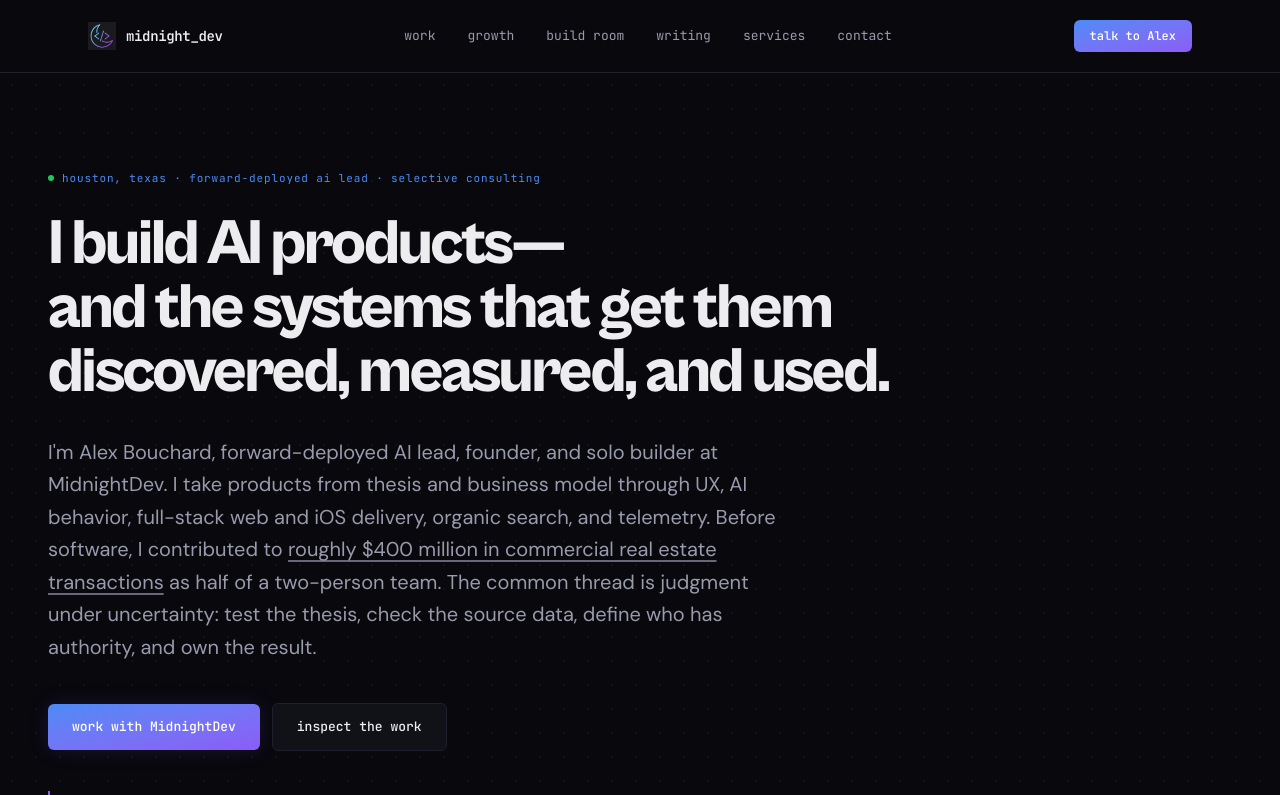
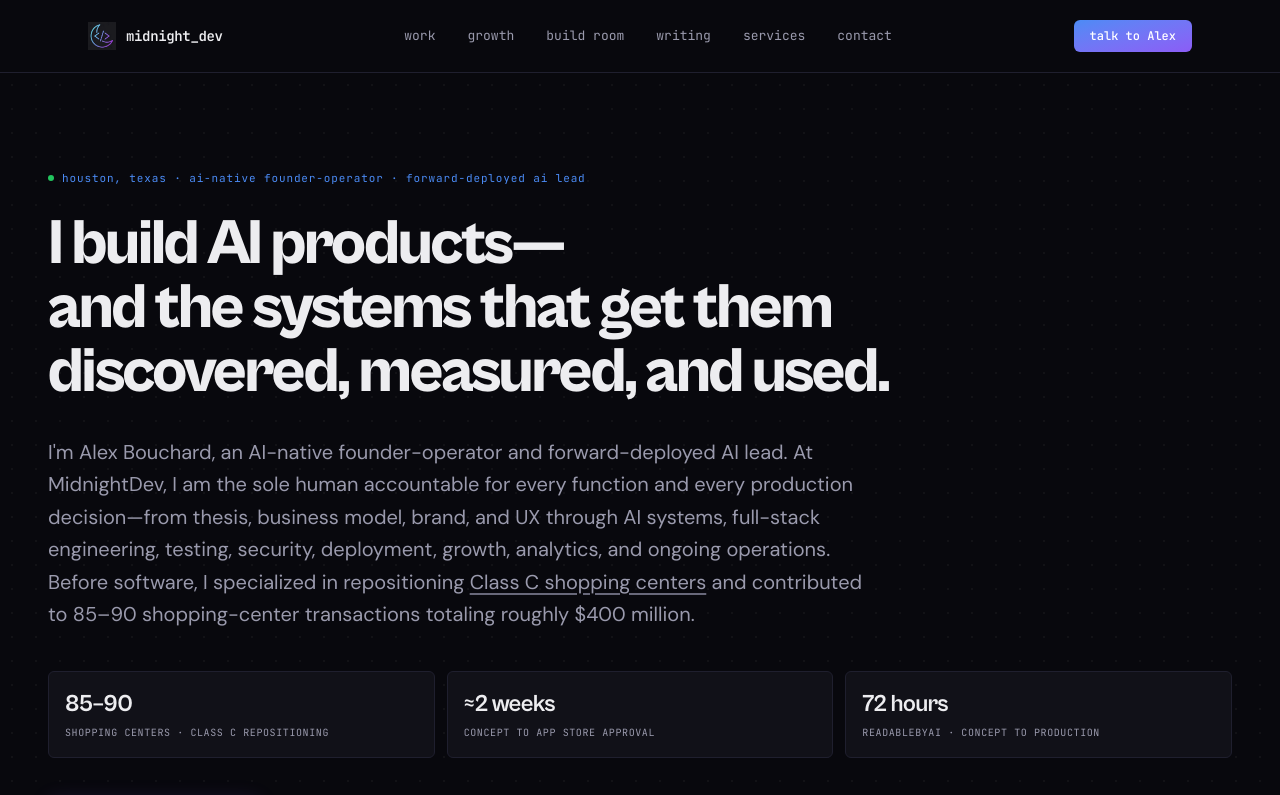
Before and after one commit to abouchard11/midnightdev, a Next.js app: page / in a window 1280 px wide. Shown: the top 795 px of the page. Built offline with nearby package versions, Linux system fonts and the light colour scheme.

Commit message:
Clarify end-to-end founder-operator scope

```diff
--- a/src/app/page.tsx
+++ b/src/app/page.tsx
@@ -7,9 +7,9 @@ import { Nav } from "@/components/nav";
 import { projectList } from "@/data/projects";
 
 export const metadata: Metadata = {
-  title: "Forward-Deployed AI Lead | Product & Growth Systems",
+  title: "AI-Native Founder-Operator | Forward-Deployed AI Lead",
   description:
-    "Alex Bouchard is a forward-deployed AI lead who builds products and the organic growth systems that get them discovered, measured, and used—from thesis through web and iOS launch, SEO/GEO, PostHog, and iteration.",
+    "Alex Bouchard is an AI-native founder-operator and forward-deployed AI lead—the sole human accountable from product thesis and business model through engineering, release, growth, analytics, and operation.",
   alternates: {
     canonical: "/",
   },
@@ -104,6 +104,12 @@ const posthogProof = [
 
 const selectedWebSystems = [
   {
+    name: "ReadableByAI",
+    href: "https://readablebyai.com",
+    detail:
+      "An AI-crawler visibility system taken from concept to production in 72 hours: active probes, customer-owned monitoring, log analysis, a 661-company benchmark, and a paid verification path.",
+  },
+  {
     name: "Jones Act Calculator",
     href: "https://www.jonesactcalculator.com",
     detail:
@@ -172,7 +178,7 @@ export default function Home() {
           <div className="mx-auto max-w-[var(--content-max)]">
             <p className="mb-6 flex items-center gap-2 font-mono text-[11px] lowercase tracking-[0.08em] text-[var(--accent-blue)]">
               <span className="inline-block h-1.5 w-1.5 rounded-full bg-[var(--success)]" />
-              Houston, Texas · forward-deployed AI lead · selective consulting
+              Houston, Texas · AI-native founder-operator · forward-deployed AI lead
             </p>
 
             <h1 className="max-w-[920px] font-display text-[length:var(--fs-h1)] font-bold leading-[1.05] tracking-[-0.035em]">
@@ -181,23 +187,58 @@ export default function Home() {
               and the systems that get them discovered, measured, and used.
             </h1>
 
-            <p className="mt-8 max-w-[760px] text-lg leading-relaxed text-[var(--text-muted)] md:text-xl">
-              I&apos;m Alex Bouchard, forward-deployed AI lead, founder, and
-              solo builder at MidnightDev. I take products from thesis and business model through UX, AI
-              behavior, full-stack web and iOS delivery, organic search, and
-              telemetry. Before software, I contributed to{" "}
+            <p className="mt-8 max-w-[820px] text-lg leading-relaxed text-[var(--text-muted)] md:text-xl">
+              I&apos;m Alex Bouchard, an AI-native founder-operator and
+              forward-deployed AI lead. At MidnightDev, I am the sole human
+              accountable for every function and every production decision—from
+              thesis, business model, brand, and UX through AI systems, full-stack
+              engineering, testing, security, deployment, growth, analytics, and
+              ongoing operations. Before software, I specialized in repositioning{" "}
               <a
                 href="https://www.linkedin.com/in/alex-bouchard-ai"
                 target="_blank"
                 rel="noopener noreferrer"
                 className="underline decoration-[var(--text-dim)] underline-offset-4 transition-colors hover:text-[var(--text-primary)] hover:decoration-[var(--text-muted)]"
               >
-                roughly $400 million in commercial real estate transactions
+                Class C shopping centers
               </a>{" "}
-              as half of a two-person team. The common thread is judgment under
-              uncertainty: test the thesis,
-              check the source data, define who has authority, and own the result.
+              and contributed to 85–90 shopping-center transactions totaling
+              roughly $400 million.
             </p>
+
+            <div className="mt-10 grid gap-3 sm:grid-cols-3">
+              <a
+                href="https://www.linkedin.com/in/alex-bouchard-ai"
+                target="_blank"
+                rel="noopener noreferrer"
+                className="rounded-[var(--r-sm)] border border-[var(--border)] bg-[var(--surface)] p-4 transition-colors hover:border-[var(--border-hover)]"
+              >
+                <p className="font-display text-2xl font-bold tracking-[-0.03em]">85–90</p>
+                <p className="mt-1 font-mono text-[10px] uppercase tracking-[0.06em] text-[var(--text-muted)]">
+                  shopping centers · Class C repositioning
+                </p>
+              </a>
+              <Link
+                href="/work/thatsmybest"
+                className="rounded-[var(--r-sm)] border border-[var(--border)] bg-[var(--surface)] p-4 transition-colors hover:border-[var(--border-hover)]"
+              >
+                <p className="font-display text-2xl font-bold tracking-[-0.03em]">≈2 weeks</p>
+                <p className="mt-1 font-mono text-[10px] uppercase tracking-[0.06em] text-[var(--text-muted)]">
+                  concept to App Store approval
+                </p>
+              </Link>
+              <a
+                href="https://readablebyai.com"
+                target="_blank"
+                rel="noopener noreferrer"
+                className="rounded-[var(--r-sm)] border border-[var(--border)] bg-[var(--surface)] p-4 transition-colors hover:border-[var(--border-hover)]"
+              >
+                <p className="font-display text-2xl font-bold tracking-[-0.03em]">72 hours</p>
+                <p className="mt-1 font-mono text-[10px] uppercase tracking-[0.06em] text-[var(--text-muted)]">
+                  ReadableByAI · concept to production
+                </p>
+              </a>
+            </div>
 
             <div className="mt-10 flex flex-col gap-3 sm:flex-row sm:items-center">
               <Link
@@ -604,10 +645,12 @@ export default function Home() {
               </h2>
               <div className="mt-5 grid max-w-[900px] gap-5 text-[15px] leading-relaxed text-[var(--text-muted)] md:grid-cols-2">
                 <p>
-                  Before MidnightDev, I led acquisitions, dispositions, leasing,
-                  and portfolio strategy in commercial real estate. The work
-                  demanded disciplined underwriting, careful diligence, and clear
-                  decisions under uncertainty.
+                  Before MidnightDev, I specialized in repositioning Class C
+                  shopping centers and contributed to 85–90 shopping-center
+                  transactions totaling roughly $400 million. I worked across
+                  acquisitions, dispositions, leasing, and portfolio strategy—finding
+                  underperforming retail assets, diagnosing the broken economics, and
+                  creating value through disciplined execution.
                 </p>
                 <p>
                   That experience is why I treat model output as evidence, not
@@ -635,8 +678,9 @@ export default function Home() {
               </h2>
               <p className="mt-4 max-w-md text-lg leading-relaxed text-[var(--text-muted)]">
                 MidnightDev takes a limited number of consulting engagements,
-                embedded product builds, strategic partnerships, and unusually
-                good forward-deployed and applied-AI product roles.
+                embedded product builds, and strategic partnerships. I am also open
+                to unusually strong forward-deployed AI leadership, AI-native
+                founder-operator, and special-projects roles.
               </p>
               <div className="mt-6 flex flex-col gap-2 font-mono text-[length:var(--fs-nav)]">
                 <a
```
